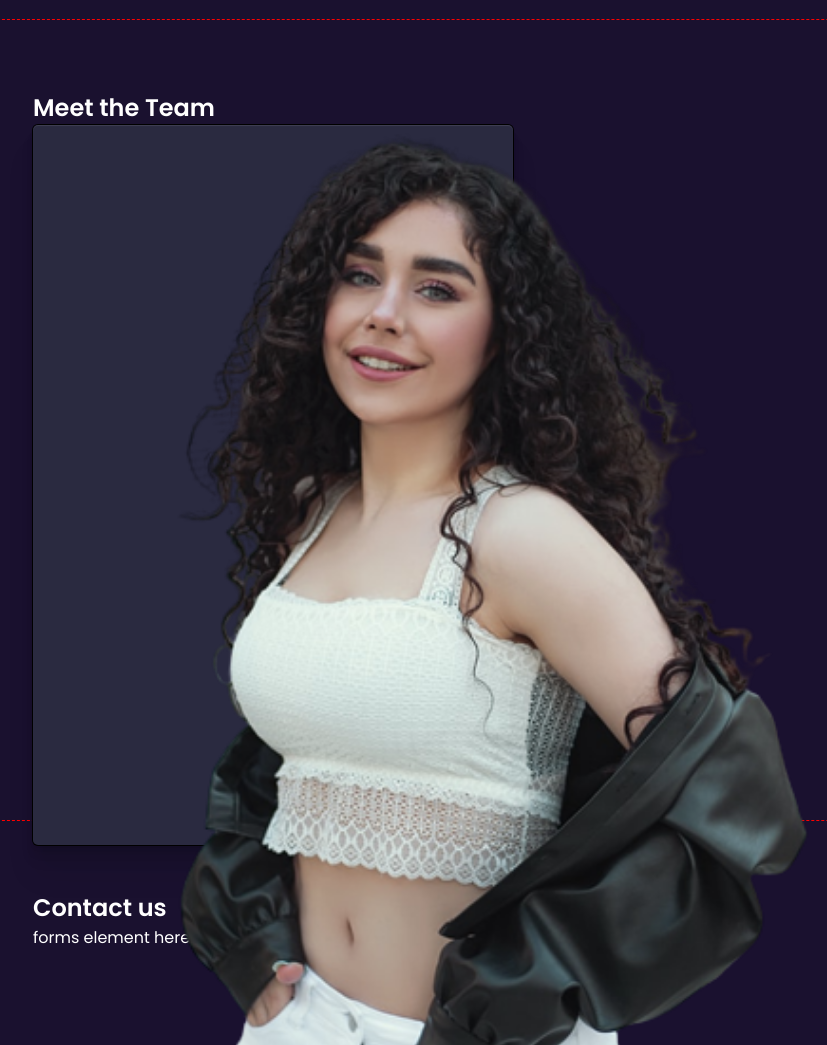
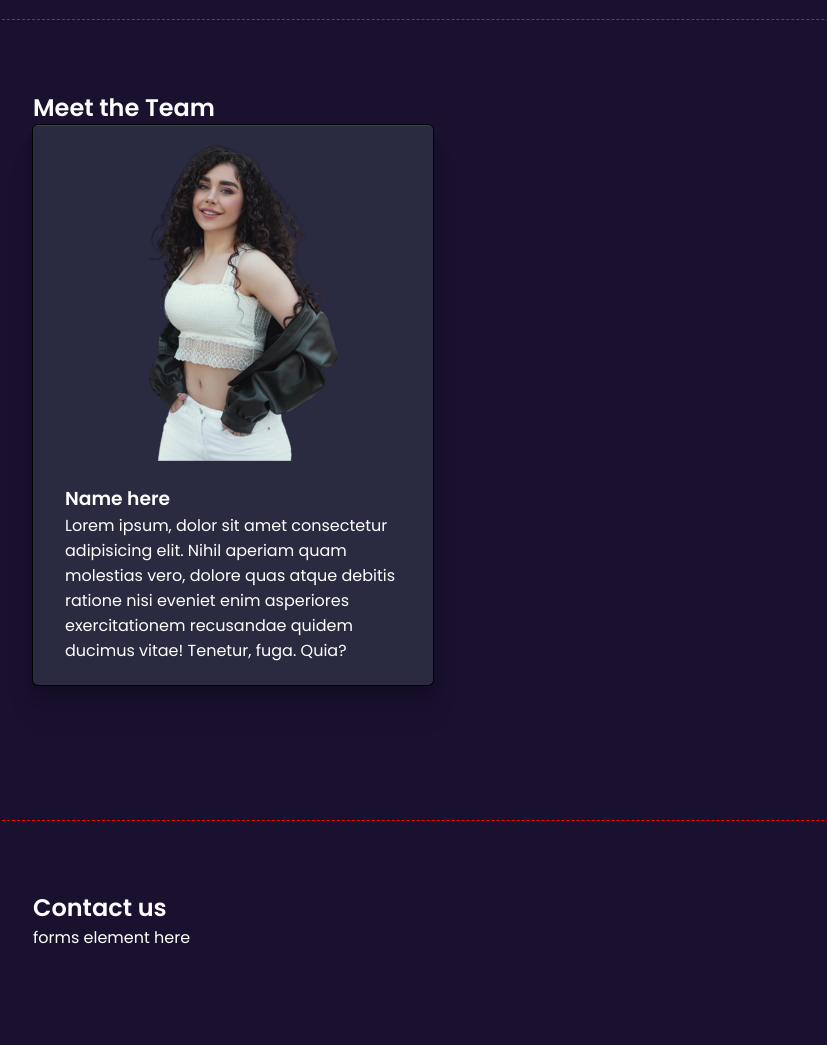
Before and after one commit to department19/Agency-Website, a plain HTML site: page index.html in a window 1280 px wide. Shown: the part 1580-2625 px from the top of the page, without its empty margins (67-894 px from the left). Drawn offline with nearby package versions, Linux system fonts and the light colour scheme; a web font is replaced by a local one.

Commit message:
- added grid trait to team section, but it's not working yet - added and adjusted grid and flex properties to the team card to proportion the card image and card bio - centered everthing to look neat

```diff
--- a/index.html
+++ b/index.html
@@ -56,7 +56,7 @@
     <section id="our-team">
       <h1>Meet the Team</h1>
       <div id="team-grid" class="grid">
-        <article class="team-card">
+        <article class="team-card grid">
           <div class="card-header">
             <img src="images/pic.png" alt="">
           </div>
--- a/style.css
+++ b/style.css
@@ -69,6 +69,10 @@ h2 {
   font-size: 0.7rem;
   text-transform: uppercase;
   letter-spacing: 1px;
+}
+
+.grid {
+  display: grid;
 }
 
 /* nav bar */
@@ -170,13 +174,15 @@ nav {
 }
 
 .team-grid {
-
+  width: 100%;
+  grid-template-columns: 1fr 1fr 1fr 1fr;
+  grid-template-rows: 40rem;
 }
 
 .team-card {
   position: relative;
-	max-width: 30rem;
-	height: 45rem;
+	max-width:25rem;
+	height: 35rem;
   border-radius: var(--border-radius);
   background-color: var(--card-colour);
   box-shadow:
@@ -187,4 +193,28 @@ nav {
 		0 10px 8px rgba(0, 0, 0, .05),
 		0 4px 4px rgba(0, 0, 0, .04),
 		0 2px 2px rgba(0, 0, 0, .03);
+  grid-template-rows: 60% 40%;
 }
+
+.card-header {
+  display: flex;
+	justify-content: center;
+	overflow: hidden;
+	align-self: center;
+	/* margin: 1rem 0 1rem; */
+  padding: 1rem 0 0;
+  height: 100%;
+}
+
+.card-header img {
+  width: auto;
+	height: 100%;
+	align-self: center;
+}
+
+.card-body {
+  display: flex;
+  justify-content: center;
+  flex-direction: column;
+	padding: 0 2rem;
+}
```
